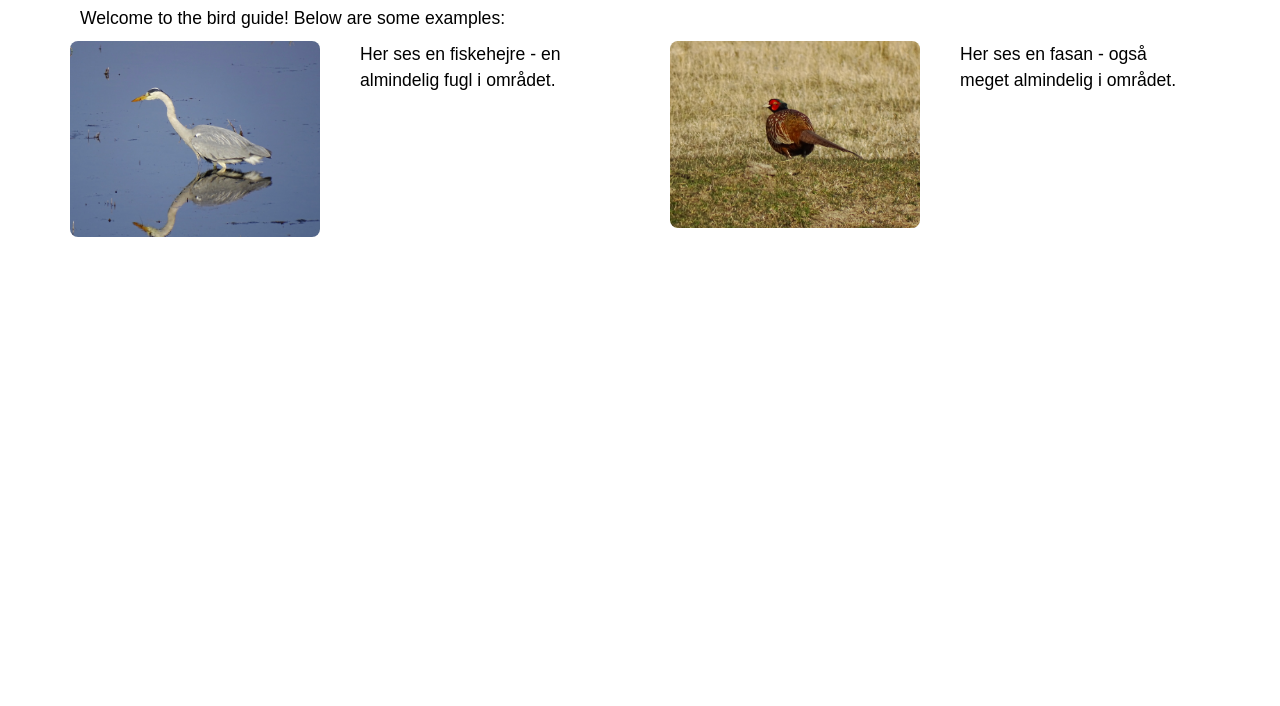
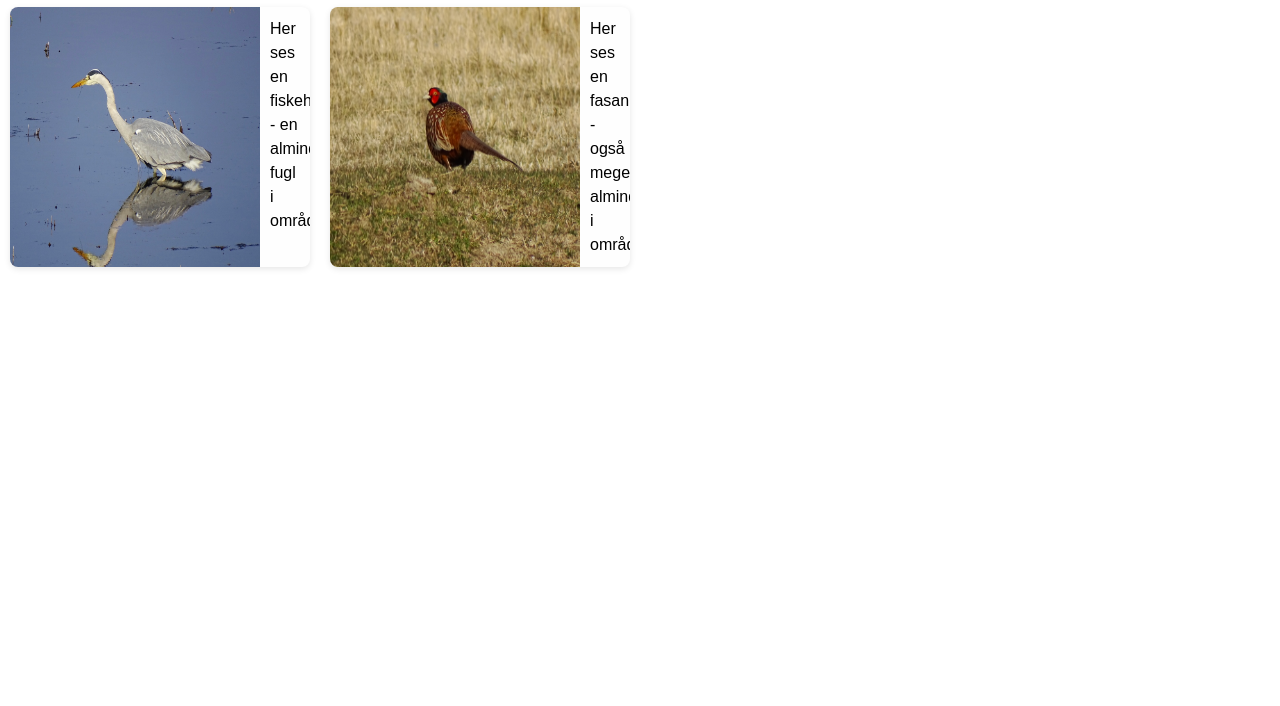
Before and after one commit to hansgorm/Borreby, a plain HTML site: page index.html in a window 1280 px wide. Shown: the part 94-800 px from the top of the page. Drawn offline with Linux system fonts and the light colour scheme.

Commit message:
Update index.html

```diff
--- a/index.html
+++ b/index.html
@@ -1,4 +1,3 @@
-
 
 
 <!DOCTYPE html>
@@ -12,86 +11,64 @@
     margin: 0;
     padding: 0;
     font-family: Arial, sans-serif;
-            width: 100%;
-            overflow-x: hidden;
-        }
-
-        img {
-            max-width: 100%;
-            height: auto;
-            display: block;
-        }
-
-        .container {
-            width: 100%;
-            max-width: 480px; /* Mobile default */
-            box-sizing: border-box;
-            padding: 0;
-            margin: 0 auto;
 }
 
 h1, h2, h3 {
     text-align: center;
+    margin: 10px 0;
 }
 
 p {
-            padding: 0 10px;
+    margin: 0;
+    padding: 5px 0;
     line-height: 1.5;
-            margin: 0;
 }
 
-        /* Mobile */
-        @media (max-width: 600px) {
-            h1 { font-size: 1.5em; }
-            p { padding: 0 5px; font-size: 0.9em; }
+/* Top-level container expands fully on all screens */
+.container {
+    width: 100%;
+    padding: 10px;
+    box-sizing: border-box;
 }
 
-        /* Tablet */
-        @media (min-width: 601px) and (max-width: 1199px) {
-            .container { max-width: 720px; }
-            h1 { font-size: 2em; }
-            p { font-size: 1em; padding: 0 15px; }
+/* Grid for all bird entries */
+.birds-grid {
+    display: grid;
+    gap: 20px;
+    grid-template-columns: repeat(auto-fill, minmax(300px, 1fr));
 }
 
-        /* Laptop/Desktop */
-        @media (min-width: 1200px) {
-            .container { max-width: 1200px; padding: 0 20px; }
-            h1 { font-size: 2.5em; }
-            p { font-size: 1.1em; padding: 0 20px; }
-
-            /* Grid for bird entries */
-            .birds-grid {
-                display: grid;
-                grid-template-columns: repeat(auto-fit, minmax(500px, 1fr));
-                gap: 40px;
-            }
-
-            /* Each bird entry: 2-column grid */
+/* Each bird entry: image + text */
 .bird-entry {
-                display: grid;
-                grid-template-columns: 250px 1fr; /* image | text */
-                gap: 20px;
-                padding: 10px;
+    display: flex;
+    flex-direction: column; /* stack on mobile */
+    background-color: #fefefe;
     border-radius: 8px;
-                transition: transform 0.3s, box-shadow 0.3s;
-                align-items: start;
+    overflow: hidden;
+    box-shadow: 0 2px 6px rgba(0,0,0,0.1);
 }
 
 .bird-entry img {
     width: 100%;
     height: auto;
-                border-radius: 8px;
 }
 
 .bird-entry p {
-                margin: 0;
-                text-align: left;
+    padding: 10px;
 }
 
-            .bird-entry:hover {
-                transform: translateY(-5px);
-                box-shadow: 0 10px 20px rgba(0,0,0,0.15);
-                background-color: #f9f9f9;
+/* Desktop: side-by-side image + text */
+@media (min-width: 1000px) {
+    .bird-entry {
+        flex-direction: row; /* side-by-side */
+    }
+    .bird-entry img {
+        width: 250px; /* fixed image width */
+        flex-shrink: 0;
+    }
+    .bird-entry p {
+        flex: 1; /* text takes remaining space */
+        min-width: 0; /* prevents overflow */
     }
 }
 </style>
@@ -106,12 +83,10 @@
             <img src="Images/bird1.jpg" alt="Bird 1">
             <p>Her ses en fiskehejre - en almindelig fugl i området.</p>
         </div>
-
         <div class="bird-entry">
             <img src="Images/bird2.jpg" alt="Bird 2">
             <p>Her ses en fasan - også meget almindelig i området.</p>
         </div>
-
         <!-- Add more bird entries here -->
     </div>
 </div>
```
Lines whose indentation alone changed are shown as unchanged.
